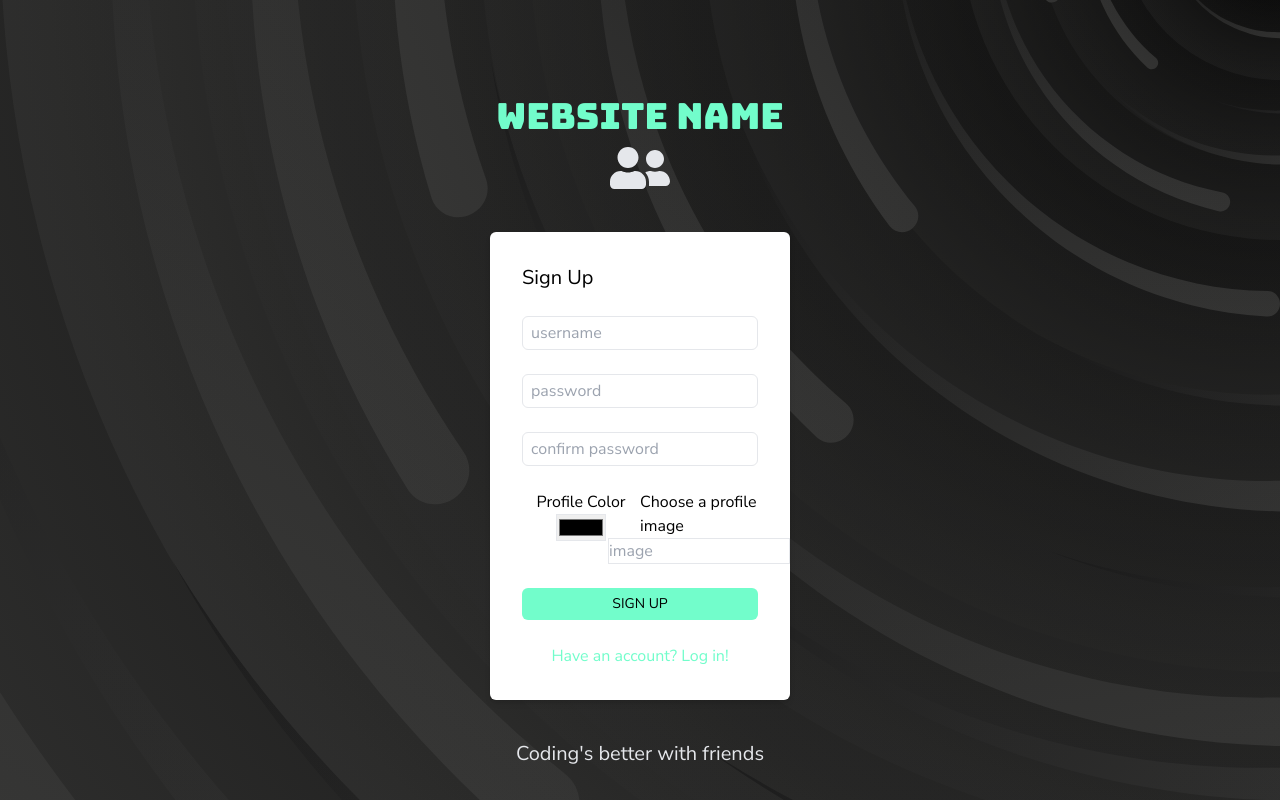
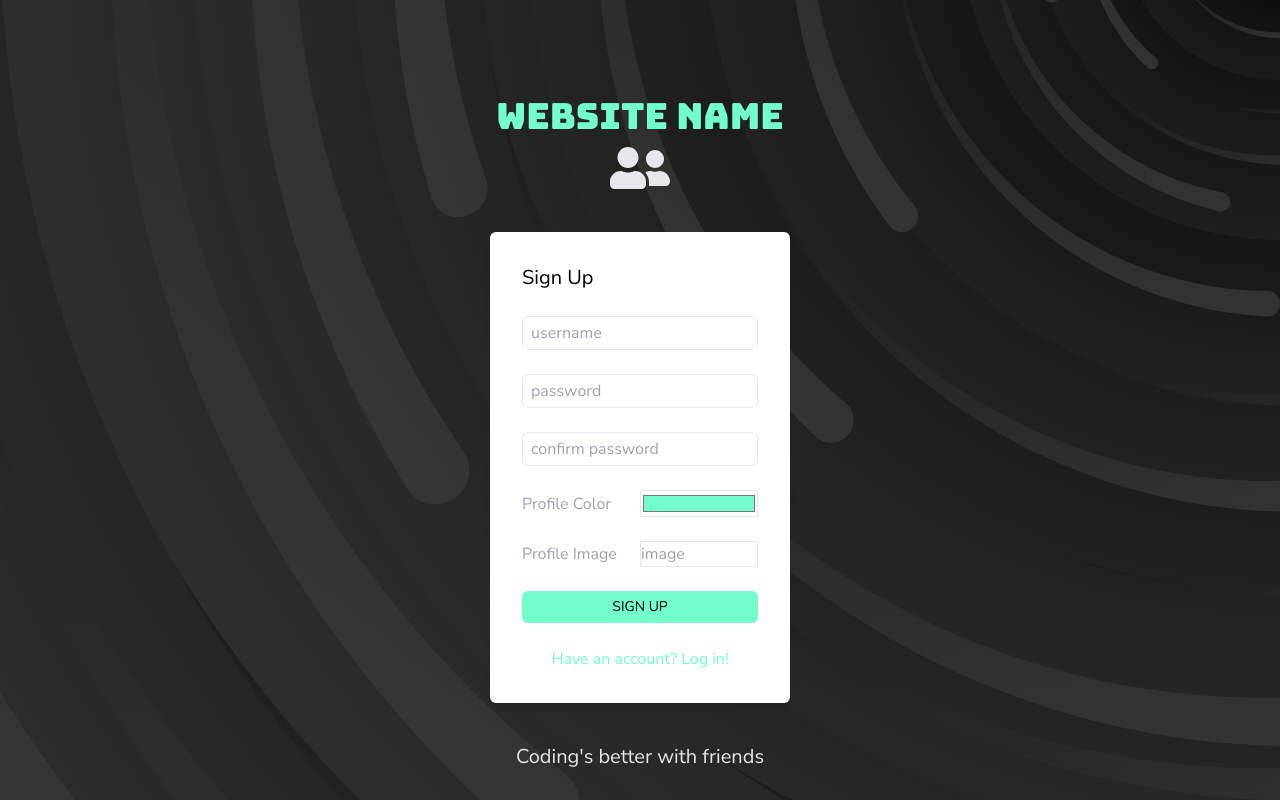
Before and after one commit to a-down/friends-db, a React (Create React App) app in the folder client/: page /landing in a window 1280 px wide. Both pictures are taken after a click on the link "New to us? Create an account!". Built offline with nearby package versions, Linux system fonts and the light colour scheme.

Commit message:
landing page dynamic colors

```diff
--- a/client/src/pages/LandingPage.jsx
+++ b/client/src/pages/LandingPage.jsx
@@ -10,7 +10,7 @@ export default function LandingPage() {
     username: '',
     password: '',
     confirmPassword: '',
-    userColor: '#000000',
+    userColor: '#72FDCB',
     userImage: '',
     userBio: '',
     userCollab: ''
@@ -121,6 +121,8 @@ unfinished get posts
 
 
   const inputStyle = "border border-gray-200 w-full py-1 px-2 rounded-md"
+ let headerColor
+  loginState ? headerColor = '#72FDCB' : headerColor = signupData.userColor
 
   return (
     <div className='m-0 min-h-screen flex flex-col justify-start gap-10 pt-24' style={{
@@ -131,7 +133,7 @@ unfinished get posts
     }}>
 
       <div className="flex flex-col gap-2">
-        <h1 className="font-cursive text-4xl text-center text-accent">
+        <h1 className="font-cursive text-4xl text-center" style={{color: `${headerColor}`}}>
           Website Name
         </h1>
 
@@ -184,30 +186,32 @@ unfinished get posts
             name='confirmPassword'
             value={signupData.confirmPassword}
             onChange={handleSignupInputChange}></input>
-          <div className="flex space-around">
-            <div className="flex flex-col items-center w-[50%]">
+
+          <div className="flex justify-between items-center text-gray-400">
             <label className="text-center">Profile Color</label>
             <input
-                className='border border-gray-200'
+              className=' bg-white overflow-hidden w-[50%] border'
               type='color'
               name='userColor'
               value={signupData.userColor}
               onChange={handleSignupInputChange}></input>
           </div>
-            <div className="flex flex-col items-center w-[50%]">
-              <label>Choose a profile image</label>
+
+          <div className="flex justify-between items-center text-gray-400">
+            <label>Profile Image</label>
             <input
-                className='border border-gray-200'
+              className='border border-gray-200 w-[50%]'
               type='text'
               placeholder='image'
               name='userImage'
               value={signupData.userImage}
               onChange={handleSignupInputChange}></input>
           </div>
-          </div>
 
-          <button className=" bg-accent w-full text-center text-sm h-8 rounded-md hover:bg-accent-dark" onClick={handleSubmit}>SIGN UP</button>
-          <a href='' onClick={formSwitch} className=" text-accent text-center w-full hover:text-accent-dark">Have an account? Log in!</a>
+          <button className=" w-full text-center text-sm h-8 rounded-md hover:bg-accent-dark"
+            onClick={handleSubmit}
+            style={{backgroundColor: `${signupData.userColor}`}}>SIGN UP</button>
+          <a href='' onClick={formSwitch} style={{color: `${signupData.userColor}`}} className=" text-center w-full hover:text-accent-dark">Have an account? Log in!</a>
         </form>
 
       )}
--- a/client/src/pages/ProfilePage.jsx
+++ b/client/src/pages/ProfilePage.jsx
@@ -42,7 +42,7 @@ const Profile = () => {
             <SiGithub /> /a-down/group-project-03
           </a>
 
-          <a href='' className=' flex w-fit items-center gap-2 py-1 px-2 bg-dark-gray rounded-md mt-10 hover:opacity-80'>Edit Profile
+          <a href='' className=' flex w-fit items-center gap-2 py-1 px-2 bg-dark-gray rounded-md mt-10 hover:opacity-80' style={{color: `${currUser.data.userColor}`}}>Edit Profile
           </a>
         </div>
       </div>
```
Lines whose indentation alone changed are shown as unchanged.
